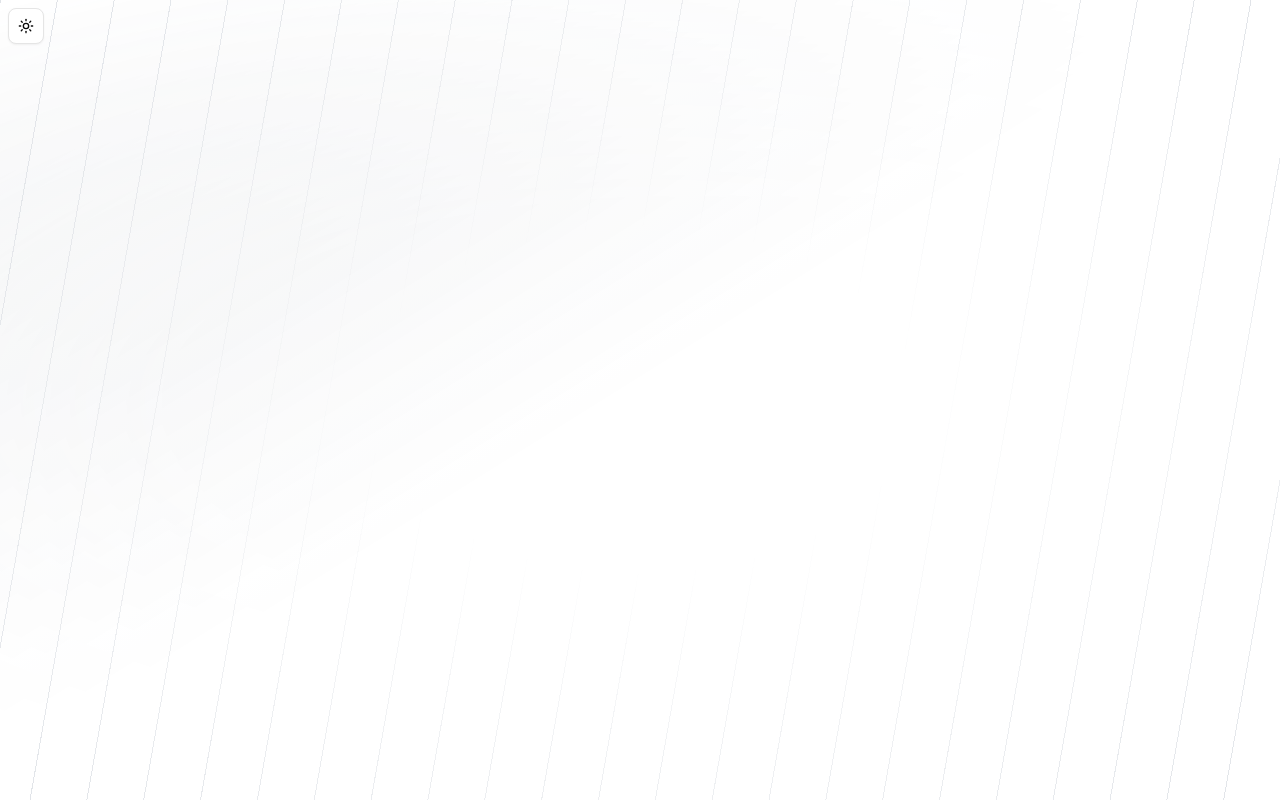
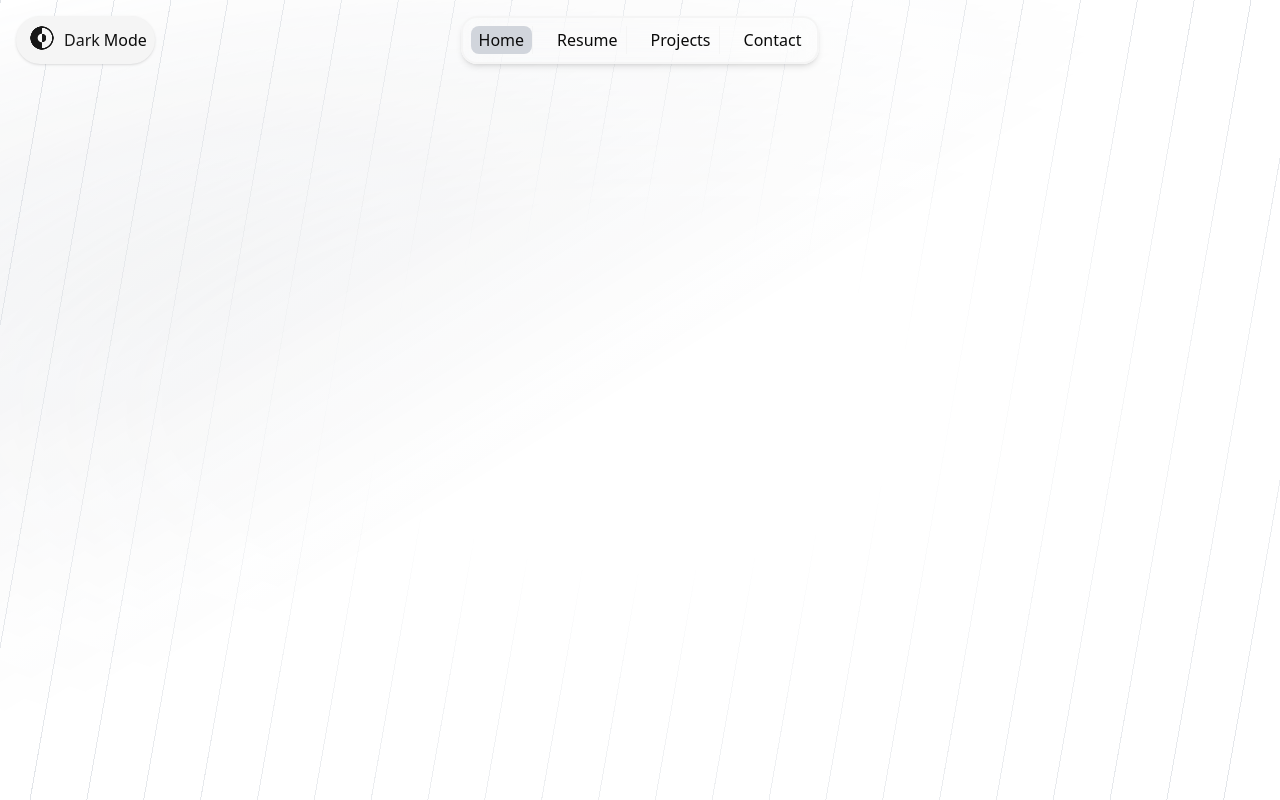
Before and after one commit to AhmedCode1996/jscodemy, a Next.js app: page / in a window 1280 px wide. Built offline with nearby package versions, Linux system fonts and the light colour scheme.

Commit message:
feat: Add animated header navlist

```diff
--- a/src/app/layout.tsx
+++ b/src/app/layout.tsx
@@ -4,7 +4,7 @@
 
 import { BackgroundGradient } from "@/components/ui/background-gradient";
 import { ThemeProvider } from "@/components/providers/theme-provider";
-import { ModeToggle } from "@/components/ui/mode-toggle";
+import Header from "@/components/shared/header";
 
 import { fonts } from "@/config/fonts";
 
@@ -30,7 +30,7 @@
           disableTransitionOnChange
         >
           <BackgroundGradient variant="gray">
-            <ModeToggle />
+            <Header />
             {children}
           </BackgroundGradient>
         </ThemeProvider>
--- /dev/null
+++ b/src/components/shared/header-nav-list.tsx
@@ -0,0 +1,62 @@
+"use client";
+
+import { useState } from "react";
+import Link from "next/link";
+
+import { AnimatePresence, motion } from "motion/react";
+
+import type { HoverdNavType } from "@/data/links";
+import { LINKS } from "@/data/links";
+
+const HeaderNavList = () => {
+  const [hoverdNavItem, setHoverdNavItem] = useState<HoverdNavType | null>(
+    "Home",
+  );
+
+  return (
+    <nav
+      onMouseLeave={() => setHoverdNavItem(null)}
+      className="mx-auto w-fit py-2 px-2 border-2 border-muted rounded-2xl shadow-md transition-shadow duration-300 ease-in-out backdrop-blur-lg hover:shadow-sm hover:bg-white/5 dark:hover:bg-black/5 bg-white/5 dark:bg-black/5"
+    >
+      <ul className="flex items-center justify-center gap-4 divide-x divide-muted">
+        {LINKS.map((link) => (
+          <li key={link.label} className="px-2 py-0.5 relative">
+            <AnimatePresence>
+              {hoverdNavItem === link.label && (
+                <motion.div
+                  className="absolute inset-0 bg-gray-300 dark:bg-gray-800 z-[9] rounded-md"
+                  layoutId="hovered-backdrop"
+                  initial={{ opacity: 0 }}
+                  animate={{
+                    opacity: 1,
+                    transition: {
+                      type: "spring",
+                      stiffness: 100,
+                      damping: 20,
+                    },
+                  }}
+                  exit={{
+                    opacity: 0,
+                    transition: {
+                      duration: 0.3,
+                      ease: "easeInOut",
+                    },
+                  }}
+                />
+              )}
+            </AnimatePresence>
+            <Link
+              className="relative z-10"
+              onMouseEnter={() => setHoverdNavItem(link.label)}
+              href={link.href}
+            >
+              {link.label}
+            </Link>
+          </li>
+        ))}
+      </ul>
+    </nav>
+  );
+};
+
+export default HeaderNavList;
--- /dev/null
+++ b/src/components/shared/header.tsx
@@ -0,0 +1,15 @@
+import ModeToggle from "../ui/mode-toggle";
+import HeaderNavList from "./header-nav-list";
+
+const Header = () => {
+  return (
+    <header className="relative top-0 left-0 right-0 z-50 w-full py-4 px-2">
+      <div className="absolute top-4 left-4">
+        <ModeToggle />
+      </div>
+      <HeaderNavList />
+    </header>
+  );
+};
+
+export default Header;
--- a/src/components/ui/mode-toggle.tsx
+++ b/src/components/ui/mode-toggle.tsx
@@ -1,44 +1,189 @@
 "use client";
 
-import * as React from "react";
-import { Moon, Sun } from "lucide-react";
+import clsx from "clsx";
+import {
+  AnimatePresence,
+  motion as m,
+  MotionConfig,
+  Variants,
+} from "motion/react";
 import { useTheme } from "next-themes";
+import { useState } from "react";
 
-import { Button } from "@/components/ui/button";
-import {
-  DropdownMenu,
-  DropdownMenuContent,
-  DropdownMenuItem,
-  DropdownMenuTrigger,
-} from "@/components/ui/dropdown-menu";
+const modeVariants: Variants = {
+  initial: {
+    y: -20,
+    opacity: 0,
+  },
+  visible: {
+    y: 0,
+    opacity: 1,
+    transition: {
+      type: "spring",
+      stiffness: 300,
+      damping: 20,
+      duration: 0.3,
+    },
+  },
+  hidden: {
+    y: 20,
+    opacity: 0,
+    transition: {
+      duration: 0.3,
+    },
+  },
+};
 
-export function ModeToggle() {
-  const { setTheme } = useTheme();
+const containerVariants: Variants = {
+  hover: {
+    scale: 1.009,
+  },
+  tap: {
+    scale: 0.95,
+  },
+};
+
+const ModeToggle = ({ className }: { className?: string }) => {
+  const { theme, setTheme } = useTheme();
+  const [isAnimating, setIsAnimating] = useState(false);
+
+  const handleToggle = () => {
+    setIsAnimating(true);
+    setTheme(theme === "light" ? "dark" : "light");
+    // Reset animation state after animation completes
+    setTimeout(() => setIsAnimating(false), 600);
+  };
 
   return (
-    <DropdownMenu>
-      <DropdownMenuTrigger asChild>
-        <Button
-          variant="outline"
-          size="icon"
-          className="absolute start-2 top-2 z-50 cursor-pointer"
-        >
-          <Sun className="h-[1.2rem] w-[1.2rem] rotate-0 scale-100 transition-all dark:-rotate-90 dark:scale-0" />
-          <Moon className="absolute h-[1.2rem] w-[1.2rem] rotate-90 scale-0 transition-all dark:rotate-0 dark:scale-100" />
-          <span className="sr-only">Toggle theme</span>
-        </Button>
-      </DropdownMenuTrigger>
-      <DropdownMenuContent align="end">
-        <DropdownMenuItem onClick={() => setTheme("light")}>
-          Light
-        </DropdownMenuItem>
-        <DropdownMenuItem onClick={() => setTheme("dark")}>
-          Dark
-        </DropdownMenuItem>
-        <DropdownMenuItem onClick={() => setTheme("system")}>
-          System
-        </DropdownMenuItem>
-      </DropdownMenuContent>
-    </DropdownMenu>
+    <MotionConfig
+      transition={{
+        easings: [0.1, 0.9, 0.2, 1],
+        duration: 0.5,
+      }}
+    >
+      <m.button
+        variants={containerVariants}
+        whileHover="hover"
+        whileTap="tap"
+        animate={{
+          width: "auto",
+        }}
+        className={clsx(
+          "rounded-full bg-muted flex items-center justify-center overflow-hidden outline-none relative shadow-sm px-2 py-1 cursor-pointer",
+          className,
+        )}
+        onClick={handleToggle}
+      >
+        <m.div className="size-10 rounded-full center relative" layout>
+          <m.svg
+            xmlns="http://www.w3.org/2000/svg"
+            width="100"
+            height="100"
+            viewBox="0 0 100 100"
+            fill="none"
+            className="size-9 will-change-transform"
+            animate={{
+              rotate: theme === "light" ? 0 : 180,
+              scale: isAnimating ? [1, 1.1, 1] : 1,
+            }}
+            transition={{
+              duration: 0.5,
+            }}
+          >
+            <rect width="100" height="100"></rect>
+            <m.path
+              d="M50 18C58.4869 18 66.6262 21.3714 72.6274 27.3726C78.6286 33.3737 82 41.513 82 50C82 58.4869 78.6286 66.6262 72.6275 72.6274C66.6263 78.6286 58.487 82 50.0001 82L50 50L50 18Z"
+              className="will-change-transform fill-primary"
+              animate={{
+                fillOpacity: isAnimating ? [1, 0.7, 1] : 1,
+              }}
+              transition={{
+                duration: 0.3,
+                times: [0, 0.5, 1],
+              }}
+            ></m.path>
+            <m.circle
+              cx="50"
+              cy="50"
+              r="30"
+              className="will-change-transform stroke-primary"
+              strokeWidth="4"
+              animate={{
+                strokeWidth: isAnimating ? [4, 5, 4] : 4,
+              }}
+              transition={{
+                duration: 0.5,
+                times: [0, 0.5, 1],
+              }}
+            ></m.circle>
+            <m.circle
+              cx="50"
+              cy="50"
+              r="12"
+              className="will-change-transform fill-primary"
+              animate={{
+                scale: isAnimating ? [1, 0.9, 1] : 1,
+              }}
+              transition={{
+                duration: 0.5,
+                times: [0, 0.5, 1],
+              }}
+            ></m.circle>
+            <m.path
+              d="M50 62C53.1826 62 56.2348 60.7357 58.4853 58.4853C60.7357 56.2348 62 53.1826 62 50C62 46.8174 60.7357 43.7652 58.4853 41.5147C56.2348 39.2643 53.1826 38 50 38L50 50L50 62Z"
+              className="will-change-transform fill-primary-foreground"
+              animate={{
+                fillOpacity: isAnimating ? [1, 0.7, 1] : 1,
+              }}
+              transition={{
+                duration: 0.5,
+                times: [0, 0.5, 1],
+              }}
+            ></m.path>
+          </m.svg>
+        </m.div>
+
+        <div className="flex  items-center gap-1 font-medium">
+          <AnimatePresence mode="wait">
+            {theme === "light" ? (
+              <m.span
+                variants={modeVariants}
+                initial="initial"
+                animate="visible"
+                exit="hidden"
+                key="light"
+                className="font-medium text-primary"
+              >
+                Light
+              </m.span>
+            ) : (
+              <m.span
+                variants={modeVariants}
+                initial="initial"
+                animate="visible"
+                exit="hidden"
+                key="dark"
+                className="font-medium text-primary"
+              >
+                Dark
+              </m.span>
+            )}
+          </AnimatePresence>
+          <m.span
+            animate={{
+              opacity: isAnimating ? [1, 0.7, 1] : 1,
+            }}
+            transition={{
+              duration: 0.3,
+              times: [0, 0.5, 1],
+            }}
+          >
+            Mode
+          </m.span>
+        </div>
+      </m.button>
+    </MotionConfig>
   );
-}
+};
+
+export default ModeToggle;
--- /dev/null
+++ b/src/data/links.ts
@@ -0,0 +1,8 @@
+export const LINKS = [
+  { href: "/", label: "Home" },
+  { href: "/resume", label: "Resume" },
+  { href: "/projects", label: "Projects" },
+  { href: "/contact", label: "Contact" },
+] as const;
+
+export type HoverdNavType = (typeof LINKS)[number]["label"];
```
